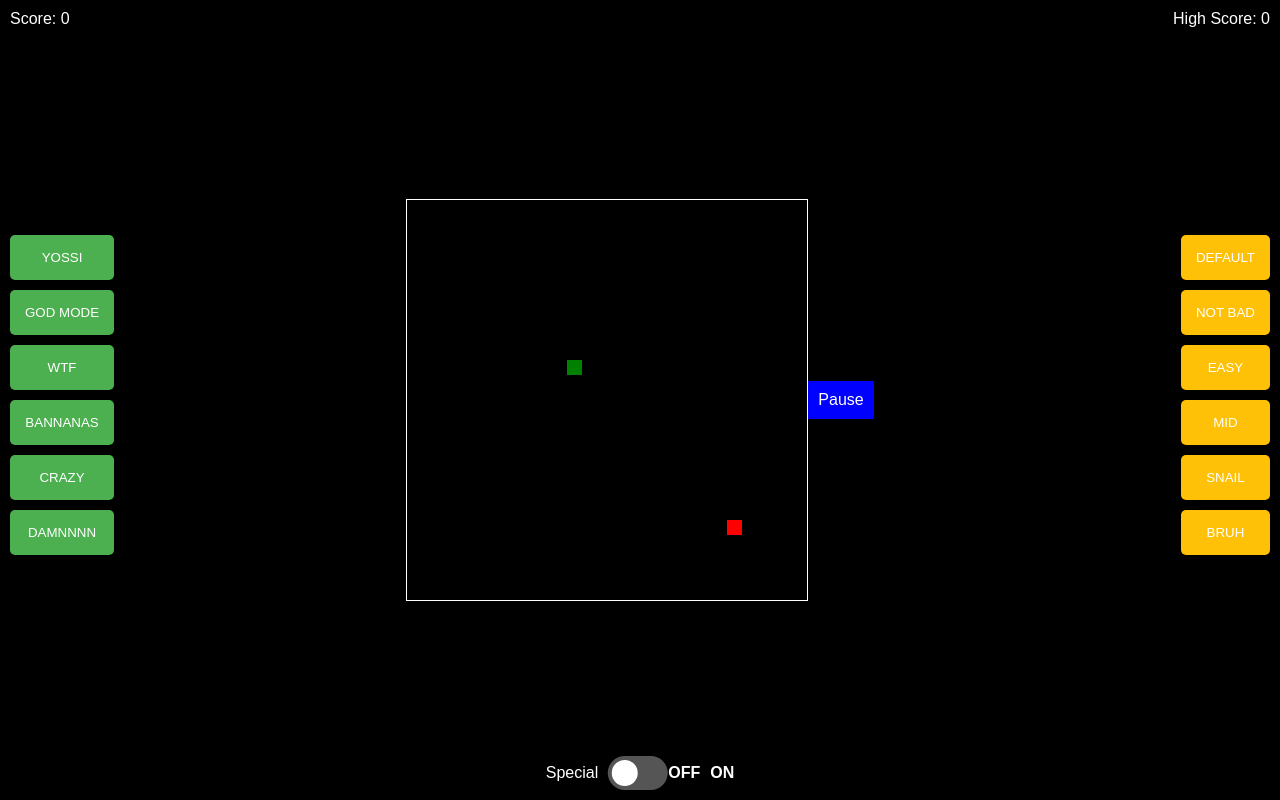
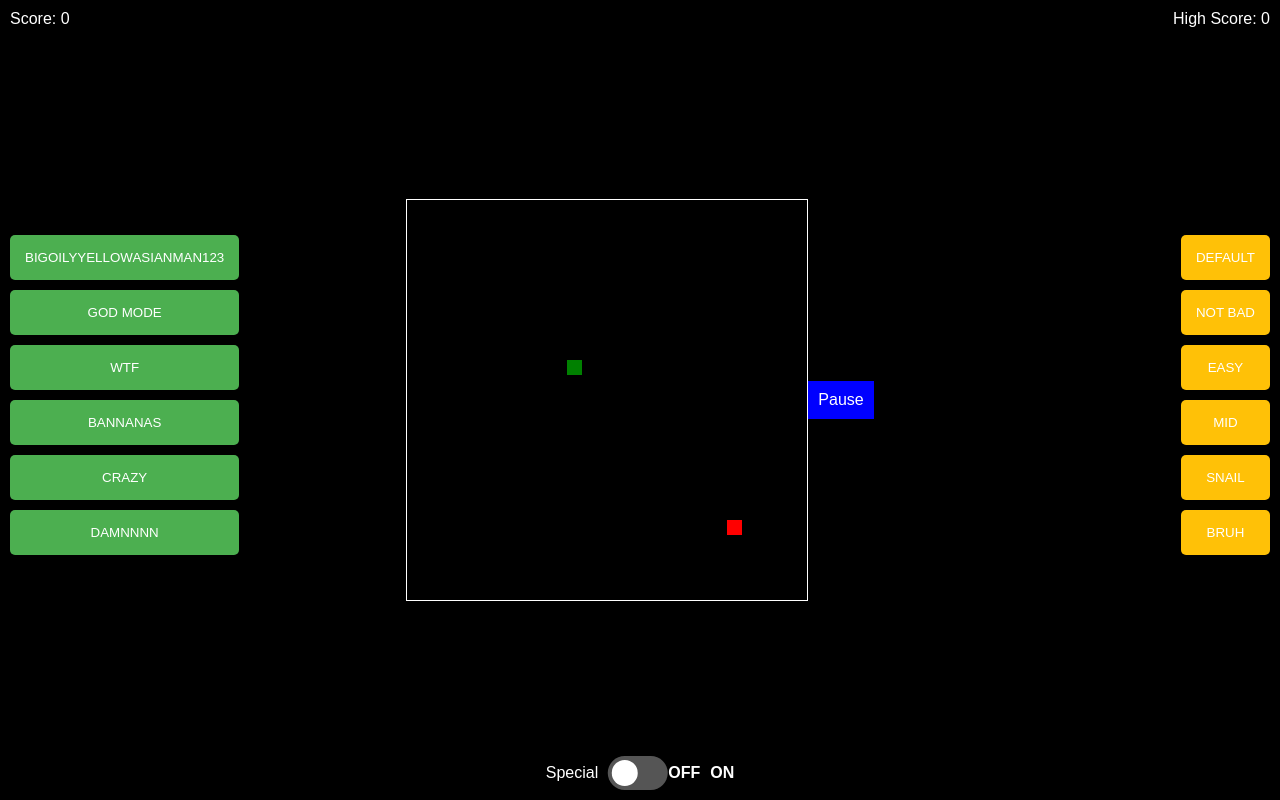
Before and after one commit to jaxeuseuse/JustSomeRedElephants, a plain HTML site: page index.html in a window 1280 px wide. Drawn offline with Linux system fonts and the light colour scheme.

Commit message:
Update index.html

```diff
--- a/index.html
+++ b/index.html
@@ -208,7 +208,7 @@
 
   <!-- Speed buttons -->
   <div id="speed-buttons">
-    <button class="speed-button" data-speed="0.2">YOSSI</button>
+    <button class="speed-button" data-speed="0.2">BIGOILYYELLOWASIANMAN123</button>
     <button class="speed-button" data-speed="0.5">GOD MODE</button>
     <button class="speed-button" data-speed="1">WTF</button>
     <button class="speed-button" data-speed="2">BANNANAS</button>
```
